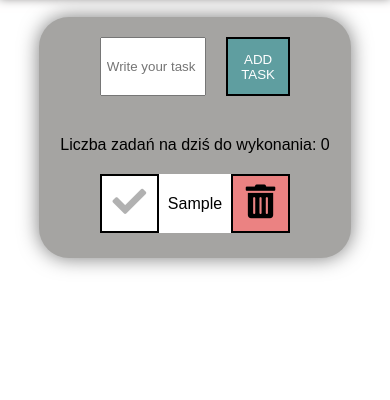
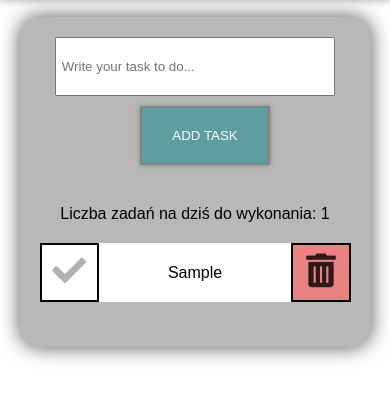
Before and after one commit to wronkowa/toDoList, a plain HTML site: page index.html in a window 390 px wide. Both pictures are taken after typing "Sample" into the empty fields and a click on the button "ADD TASK". Shown: the part 256-656 px from the top of the page. Drawn offline with Linux system fonts and the light colour scheme.

Commit message:
add media queries, check button, delate button

```diff
--- a/index.html
+++ b/index.html
@@ -10,137 +10,7 @@
     <link rel="stylesheet" href="https://use.fontawesome.com/releases/v5.7.2/css/all.css" integrity="sha384-fnmOCqbTlWIlj8LyTjo7mOUStjsKC4pOpQbqyi7RrhN7udi9RwhKkMHpvLbHG9Sr"
         crossorigin="anonymous">
 
-
-
-    <style>
-        *{
-            margin:0;
-            padding: 0;
-            box-sizing: border-box;
-                  }
-        body {
-            font-family: sans-serif;
-        }
-        header{
-            width: 100%;
-            height: 30vh;
-            background-color: cadetblue;
-            color: white;
-            line-height: 30vh;
-            text-align: center;
-            letter-spacing: 1px;
-            text-transform: uppercase;
-            font-size: 28px;
-            text-shadow: 0 0 2px black;
-            box-shadow: 0 0 10px 1px rgb(128, 126, 126);
-        }
-        .container {
-            width: 80%;
-            /* max-width: 1200px; */
-            background-color: rgb(165, 164, 162);
-            margin: 20px auto 0;
-            display: flex;
-            flex-direction: column;
-            padding: 20px;
-            align-items: center;
-            box-shadow: 0 0 20px 0 rgb(122, 122, 122);
-            border-radius: 30px;
-        }
-        .addBox{
-            width: 70%;
-            /* text-align: center; */
-            margin-bottom: 20px;
-            display: flex;
-            /* justify-content: center; */
-
-        }
-        .addBox>input{
-            flex-grow: 1;
-            padding: 7px 5px;
-            height: 7vh;
-            width: 60%;
-            /* border: 1px solid black; */
-        }
-        .addBox>button {
-            flex-grow: 1;
-            /* padding: 7px 15px; */
-            height: 7vh;
-            margin-left: 20px;
-            text-transform: uppercase;
-            background-color: cadetblue;
-            border: none;
-            color: white;
-            cursor: pointer;
-            transition: .3s;
-            border: 2px solid black;
-        }
-        .addBox>button:hover {
-            background-color: rgb(226, 170, 79);
-            color: black;
-        }
-        .container>p {
-            padding: 20px 0;
-        }
-        ul {
-            list-style: none;
-            width: 70%;
-        }
-        li {
-            /* padding:10px 5px; */
-            background-color: white;
-            width: 100%;
-            height: 7vh;
-            line-height: 7vh;
-            display: flex;
-            justify-content: space-between;
-           margin-bottom: 5px;
-           position: relative;
-        }
-        li>span.checked,
-        li>span.delate {
-            display: block;
-            width: 7vh;
-            /* background-color: aquamarine; */
-            height: 100%;
-            border: 2px solid black;
-            text-align: center;
-            cursor: pointer;
-            transition: .3s;
-
-        }
-        li>span.checked i,
-        li>span.delate i
-         {
-            font-size: 4vh;
-            line-height: 6vh;
-            opacity: .3;
-            transition: .3s;
-        }
-        li>span.delate i {
-            opacity: 1;
-        }
-        li>span.delate:hover {
-            border: 2px solid red;
-            background-color: rgb(189, 186, 186);
-        }
-        li>span.delate:hover i {
-            color: red;
-        }
-        li>span.checked:hover {
-            border: 2px solid green;
-        }
-        li>span.checked:hover i {
-            color: green;
-            opacity: .7;
-        }
-        li>span.delate {
-
-            background-color: rgb(235, 130, 130);
-            /* margin: 2px; */
-        }
-
-
-    </style>
+    <link rel="stylesheet" href="style.css">
 </head>
 
 <body>
@@ -153,7 +23,7 @@
             <input type="text" placeholder="Write your task to do...">
             <button>add task</button>
         </div>
-        <p>Liczba zadań na dziś do wykonania: <span>0</span></p>
+        <p>Liczba zadań na dziś do wykonania: <span class="numberTask">0</span></p>
         <ul>
             <!-- <li><span class="checked"><i class="fas fa-check"></i></span><span class="delate">usuń</span></li> -->
         </ul>
--- a/main.js
+++ b/main.js
@@ -1,15 +1,37 @@
-// pobranie wpisanego zadanie i przycisku add
+// pobranie
 const task = document.querySelector('.addBox>input');
-const addBtn = document.querySelector('.addBox>button');
+let numberTask = 0;
 
+//stworzenie li i dodanie do ul
 const createLi = () => {
     const liEl = document.createElement('li');
     liEl.innerHTML = `<span class="checked"><i class="fas fa-check"></i></span> ${task.value} <span class="delate"><i class="fas fa-trash-alt"></i></span>`
     task.value = '';
     document.querySelector('ul').appendChild(liEl);
+    numberTask++;
+    document.querySelector('.numberTask').textContent = numberTask;
+}
+
+// zaznaczanie zrobionego elementu
+const checkLi = (e) => {
+    // console.log(e.target.parentNode);
+    e.target.parentNode.classList.toggle('active');
+    e.target.classList.add('active');
+    e.target.parentNode.parentNode.classList.toggle('active');
+}
+const delateLi = (e) => {
+    e.target.parentNode.parentNode.remove();
+    numberTask--;
+    document.querySelector('.numberTask').textContent = numberTask;
 }
 // ustawienie klika na addBtn
-addBtn.addEventListener('click', (e) => {
-    console.log('dziala');
+document.querySelector('.addBox>button').addEventListener('click', () => {
+    // console.log('dziala');
+    // if (task.value) {
+    //     createLi();
+    // } else alert('Wpisz zadanie')
     createLi();
+    document.querySelectorAll(".checked").forEach(item => item.addEventListener('click', checkLi));
+    document.querySelectorAll(".delate").forEach(item => item.addEventListener('click', delateLi));
+
 })
--- a/style.css
+++ b/style.css
@@ -0,0 +1,196 @@
+* {
+    margin: 0;
+    padding: 0;
+    box-sizing: border-box;
+}
+
+body {
+    font-family: sans-serif;
+}
+
+header {
+    width: 100%;
+    height: 30vh;
+    background-color: cadetblue;
+    color: white;
+    line-height: 30vh;
+    text-align: center;
+    letter-spacing: 1px;
+    text-transform: uppercase;
+    font-size: 28px;
+    text-shadow: 0 0 2px black;
+    box-shadow: 0 0 10px 1px rgb(128, 126, 126);
+}
+
+.container {
+    width: 80%;
+    /* max-width: 1200px; */
+    background-color: rgb(185, 184, 182);
+    margin: 20px auto 0;
+    display: flex;
+    flex-direction: column;
+    padding: 20px;
+    align-items: center;
+    box-shadow: 0 0 20px 0 rgb(85, 84, 84);
+    border-radius: 20px;
+}
+
+.addBox {
+    width: 70%;
+    /* text-align: center; */
+    margin-bottom: 20px;
+    display: flex;
+    /* justify-content: center; */
+
+}
+
+.addBox>input {
+    flex-grow: 1;
+    padding: 7px 5px;
+    height: 7vh;
+    width: 60%;
+    /* border: 1px solid black; */
+}
+
+.addBox>input:focus {
+    outline: none;
+    border: 1px solid rgb(133, 130, 130);
+}
+
+.addBox>button {
+    flex-grow: 1;
+    padding: 7px 15px;
+    height: 7vh;
+    margin-left: 20px;
+    text-transform: uppercase;
+    background-color: cadetblue;
+    border: none;
+    color: white;
+    cursor: pointer;
+    transition: .3s;
+    border: 2px solid rgb(32, 32, 32);
+}
+
+.addBox>button:focus {
+    outline: none;
+    border: 2px solid rgb(133, 130, 130);
+    box-shadow: 0 0 5px 0 rgb(133, 130, 130);
+}
+
+.addBox>button:hover {
+    background-color: rgb(226, 170, 79);
+    color: black;
+}
+
+.container>p {
+    padding: 20px 0;
+}
+
+ul {
+    list-style: none;
+    width: 70%;
+    margin-bottom: 20px;
+}
+
+li {
+    /* padding:10px 5px; */
+    background-color: white;
+    width: 100%;
+    height: 7vh;
+    line-height: 7vh;
+    display: flex;
+    justify-content: space-between;
+    margin-bottom: 5px;
+    position: relative;
+    text-align: left;
+}
+
+li.active {
+    text-decoration-line: line-through;
+}
+
+li>span.checked,
+li>span.delate {
+    display: block;
+    width: 7vh;
+    /* background-color: aquamarine; */
+    height: 100%;
+    border: 2px solid black;
+    text-align: center;
+    cursor: pointer;
+    transition: .3s;
+
+}
+
+li>span.checked i,
+li>span.delate i {
+    font-size: 4vh;
+    line-height: 6vh;
+    opacity: .3;
+    transition: .3s;
+}
+
+li>span.delate i {
+    opacity: .8;
+}
+
+li>span.delate:hover {
+    border: 2px solid red;
+    background-color: rgb(189, 186, 186);
+}
+
+li>span.delate:hover i {
+    color: red;
+    opacity: 1;
+}
+
+li>span.checked:hover {
+    border: 2px solid green;
+}
+
+li>span.checked.active {
+    border: 2px solid green;
+    color: green;
+
+}
+
+li>span.checked.active i {
+    opacity: 1;
+}
+
+li>span.checked:hover i {
+    color: green;
+    opacity: .7;
+}
+
+li>span.delate {
+
+    background-color: rgb(235, 130, 130);
+    /* margin: 2px; */
+}
+
+@media (max-width: 1000px) {
+    .container {
+        width: 90%;
+    }
+
+    .addBox {
+        width: 95%;
+        flex-direction: column;
+        align-items: center;
+    }
+
+    .addBox>input {
+        width: 95%;
+        margin-bottom: 10px;
+    }
+
+    .addBox>button {
+        padding: 0 30px;
+    }
+
+    ul {
+        width: 100%;
+
+    }
+}
```
